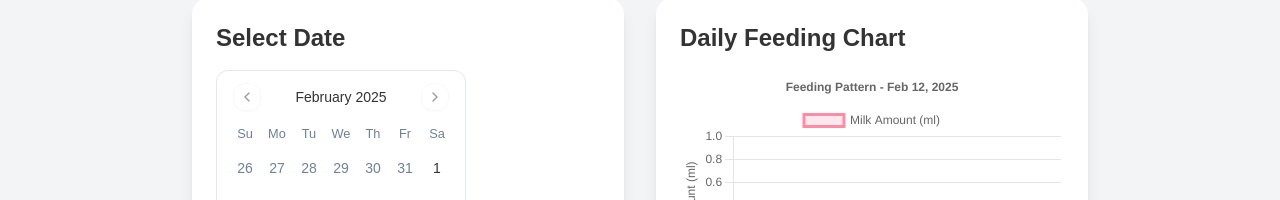
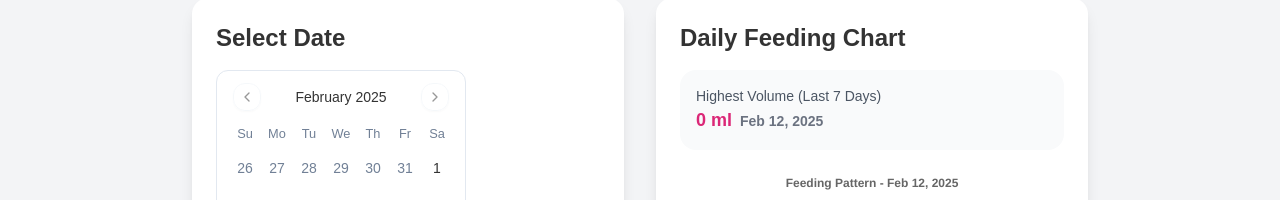
Before and after one commit to brandonwong91/baby-capy, a Next.js app: page /feed in a window 1280 px wide. Shown: the part 130-330 px from the top of the page. Built offline with nearby package versions, Linux system fonts and the light colour scheme; no server answers; the database is empty; sample sign-in values are in the browser's storage.

Commit message:
Add highest feed for 7 days

```diff
--- a/app/feed/page.tsx
+++ b/app/feed/page.tsx
@@ -48,6 +48,10 @@ export default function Feed() {
   const [mounted, setMounted] = useState(false);
   const [selectedDate, setSelectedDate] = useState<Date>(new Date());
   const [feeds, setFeeds] = useState<Feed[]>([]);
+  const [highestVolumeLastWeek, setHighestVolumeLastWeek] = useState({
+    amount: 0,
+    date: "",
+  });
   const [feedEntries, setFeedEntries] = useState([
     {
       feedTime: "",
@@ -67,7 +71,18 @@ export default function Feed() {
     }
     setMounted(true);
     fetchFeeds(selectedDate);
+    fetchStats();
   }, [router, selectedDate]);
+
+  const fetchStats = async () => {
+    try {
+      const response = await fetch("/api/feeds/stats");
+      const data = await response.json();
+      setHighestVolumeLastWeek(data.highestVolumeLastWeek);
+    } catch (error) {
+      console.error("Failed to fetch stats:", error);
+    }
+  };
 
   const fetchFeeds = async (date: Date) => {
     try {
@@ -159,13 +174,17 @@ export default function Feed() {
   const handleSaveEdit = async (feed: Feed) => {
     setIsSaving(true);
     try {
+      const localFeedTime = getLocalFeedTime(
+        selectedDate,
+        format(new Date(feed.feedTime), "HH:mm")
+      );
       const response = await fetch(`/api/feeds?id=${feed.id}`, {
         method: "PUT",
         headers: {
           "Content-Type": "application/json",
         },
         body: JSON.stringify({
-          feedTime: feed.feedTime,
+          feedTime: localFeedTime.toISOString(),
           amount: feed.amount,
           wetDiaper: feed.wetDiaper,
           pooped: feed.pooped,
@@ -347,6 +366,23 @@ export default function Feed() {
         <div className="gap-6 flex flex-col-reverse md:flex-col">
           <div className="bg-white rounded-lg shadow-lg p-6">
             <h2 className="text-2xl font-bold mb-4">Daily Feeding Chart</h2>
+            <div className="mb-4 p-4 bg-gray-50 rounded-lg">
+              <p className="text-sm text-gray-600">
+                Highest Volume (Last 7 Days)
+              </p>
+              <p className="text-lg font-semibold text-pink-600">
+                {highestVolumeLastWeek ? (
+                  <>
+                    {highestVolumeLastWeek.amount} ml
+                    <span className="text-sm text-gray-500 ml-2">
+                      {highestVolumeLastWeek.date}
+                    </span>
+                  </>
+                ) : (
+                  "No data available"
+                )}
+              </p>
+            </div>
             <Line
               data={{
                 labels: feeds.map((feed) =>
```
